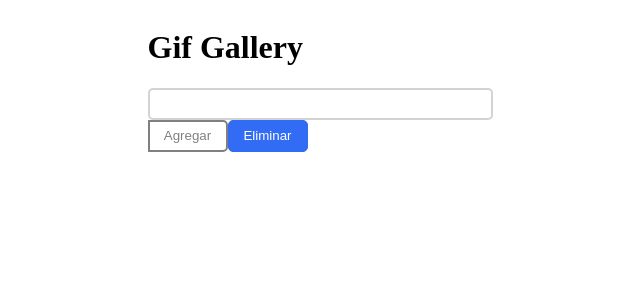
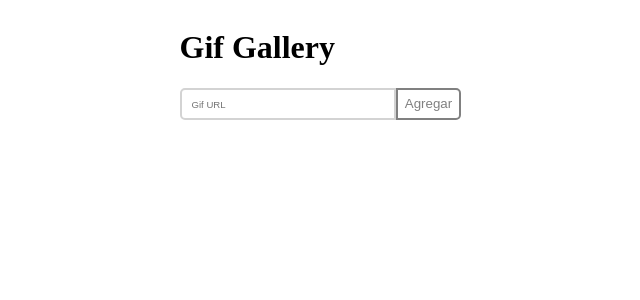
Before and after one commit to LuisD06/EvaluacionReact, a React (Vite) app: page / in a window 1280 px wide. Shown: the top 300 px of the page, without its empty margins (320-960 px from the left). Built offline with nearby package versions, Linux system fonts and the light colour scheme.

Commit message:
update: gif-form organism style

```diff
--- a/src/components/atoms/input/input.scss
+++ b/src/components/atoms/input/input.scss
@@ -3,10 +3,14 @@
   width: 100%;
   height: 2rem;
   border: 2px solid lightgray;
+  padding: 5px 10px;
   &--left-rounded {
     border-radius: 5px 0px 0px 5px;
   }
   &--default {
     border-radius: 5px;
   }
+  &::placeholder {
+    font-size: .6rem;
+  }
 }
--- a/src/components/organisms/gif-form/gif-form.scss
+++ b/src/components/organisms/gif-form/gif-form.scss
@@ -0,0 +1,3 @@
+.gif-form {
+  display: flex;
+}
--- a/src/components/organisms/gif-form/gif-form.tsx
+++ b/src/components/organisms/gif-form/gif-form.tsx
@@ -4,12 +4,9 @@ import './gif-form.scss'
 export const GifForm = () => {
   return (
     <div className='gif-form'>
-      <Input placeholder='' onValueChange={() => console.log('data')}/>
+      <Input variant='left-rounded' placeholder='Gif URL' onValueChange={() => console.log('data')} />
       <Button type='void' variant='right-rounded' onClick={() => console.log('Agregar Gif')}>
         Agregar
-      </Button>
-      <Button onClick={() => console.log('Agregar Gif')}>
-        Eliminar
       </Button>
     </div>
   )
```
